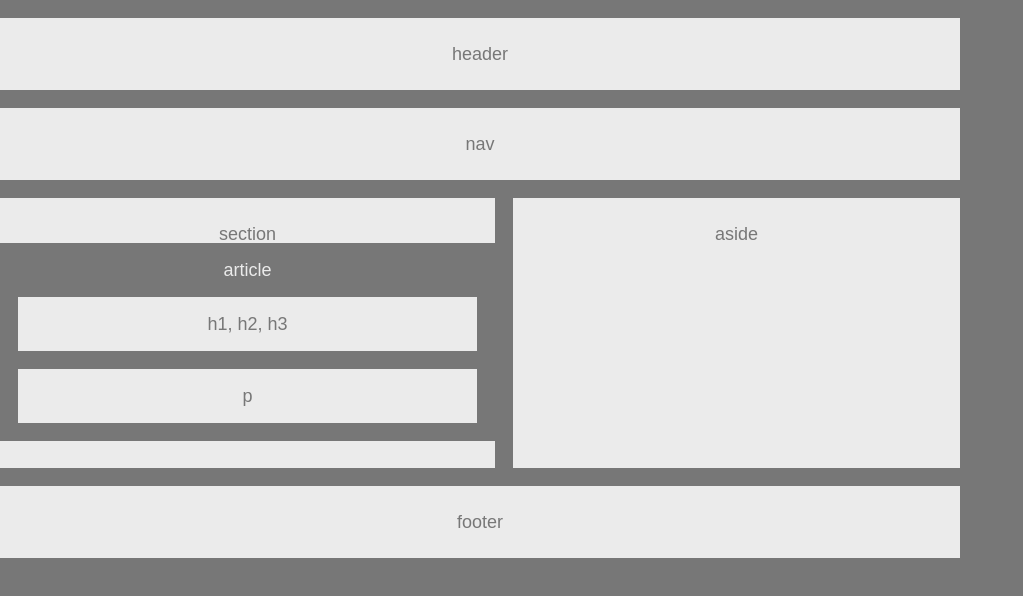
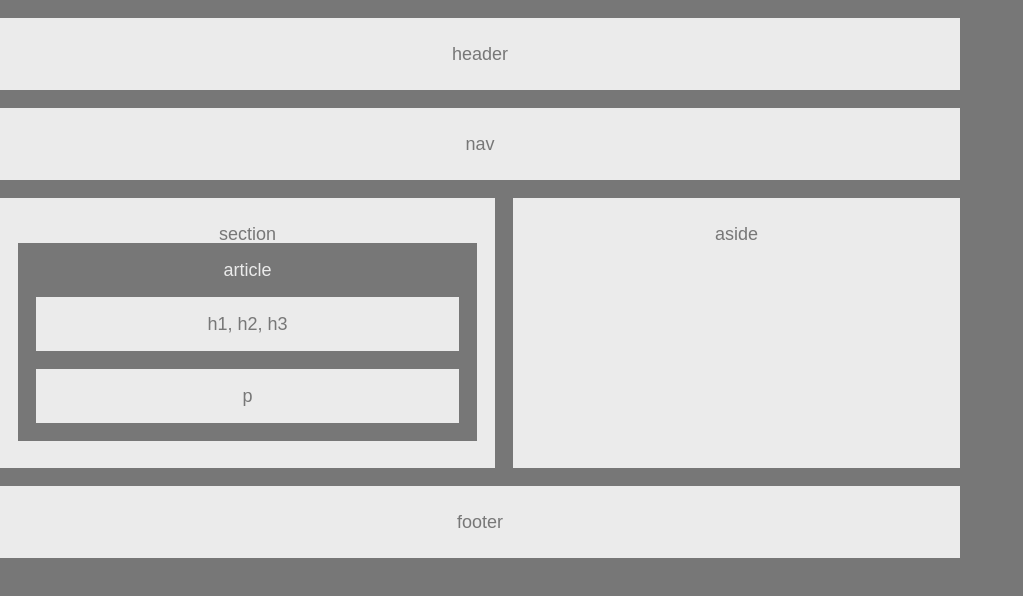
Before and after one commit to zenglenn42/utbc2019-hw-01-portfolio, a plain HTML site: page index.html in a window 1280 px wide. Shown: the whole page, without its empty margins (0-1023 px from the left). Drawn offline with Linux system fonts and the light colour scheme.

Commit message:
shorten width of article container

```diff
--- a/assets/style.css
+++ b/assets/style.css
@@ -39,6 +39,8 @@ article {
   color: #ebebeb;
   background: #777;
   padding: 1em 1em;
+  width: calc(495px - 4em);
+  margin-left: 1em;
 }
 
 h1,
```
